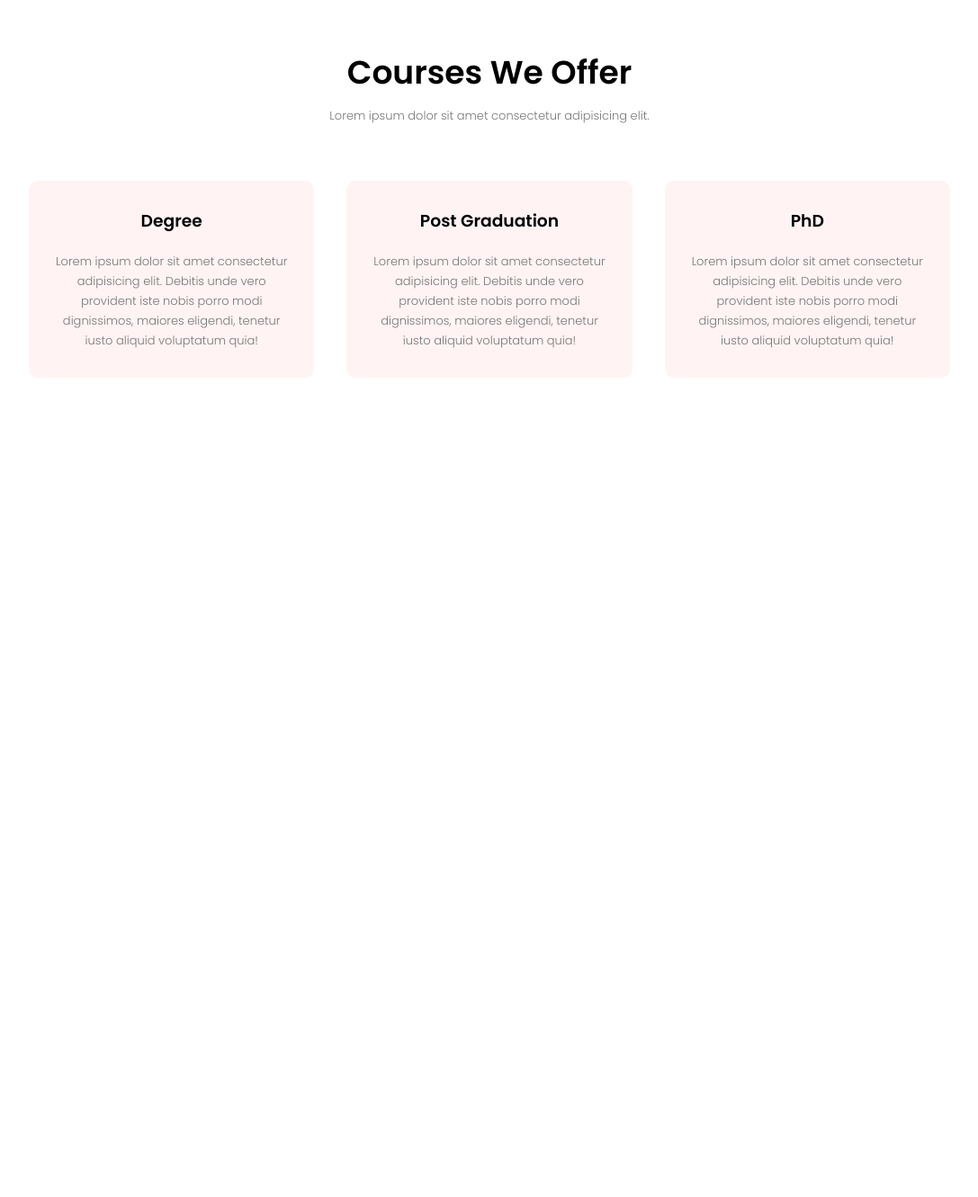
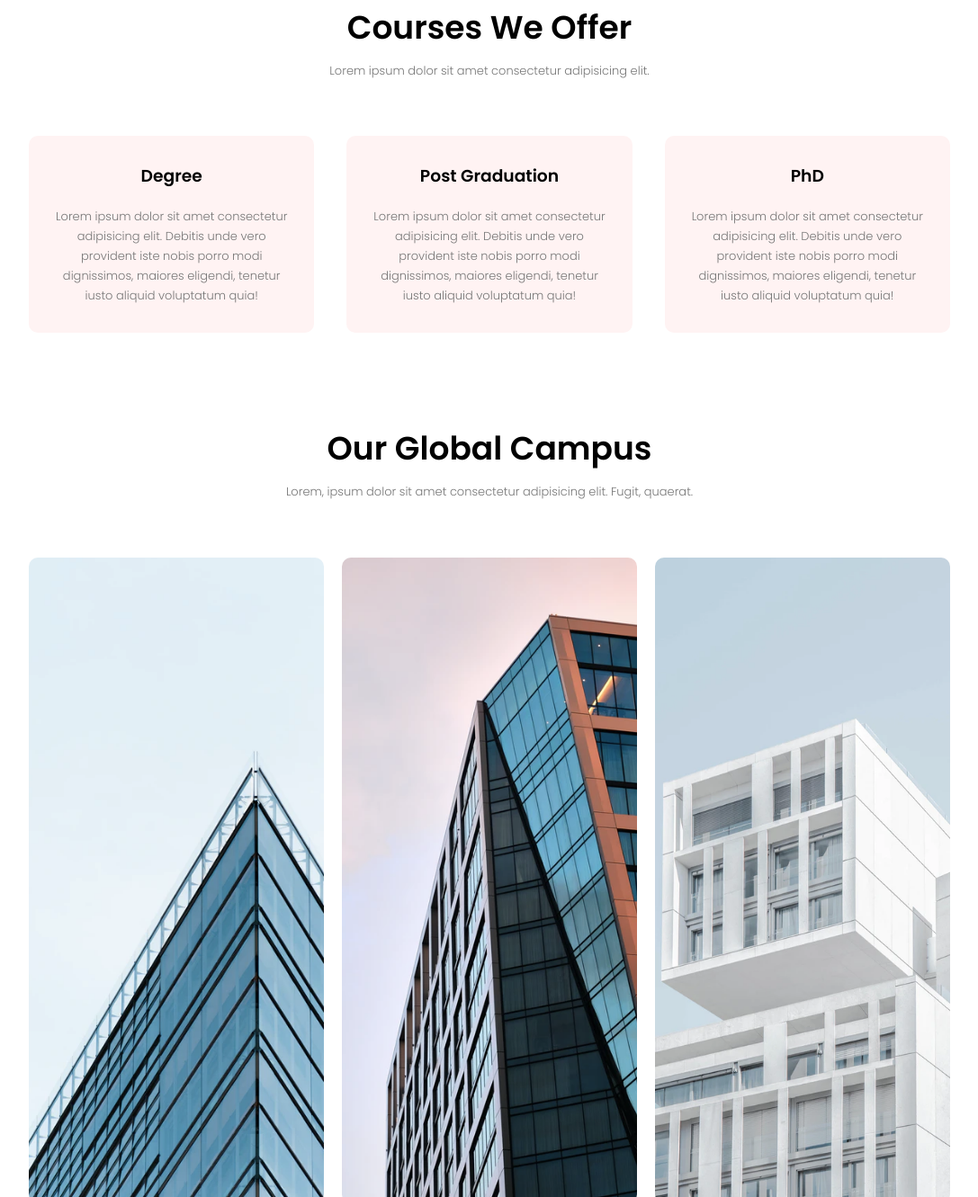
Before and after one commit to makwanaraj/eduford-university, a plain HTML site: page index.html in a window 1280 px wide. Shown: the part 847-2178 px from the top of the page at 90% size, without its empty margins (96-1183 px from the left). Before the commit the page ends 1318 px from the top, so only its background shows below. Drawn offline with Linux system fonts and the light colour scheme.

Commit message:
Compus section added in homepage

```diff
--- a/index.html
+++ b/index.html
@@ -63,6 +63,42 @@
      </section>
     <!-- End Couurse -->
 
+    <!-- campus -->
+    <section class="campus">
+      <h1>Our Global Campus</h1>
+      <p>Lorem, ipsum dolor sit amet consectetur adipisicing elit. Fugit, quaerat.</p>
+
+      <div class="row">
+        <div class="campus-col">
+          <img src="images/london.png" >
+          <div class="layer">
+            <h3>
+              NOIDA
+            </h3>
+          </div>
+        </div>
+
+        <div class="campus-col">
+          <img src="images/newyork.png" >
+          <div class="layer">
+            <h3>
+              MUMBAI
+            </h3>
+          </div>
+        </div>
+
+        <div class="campus-col">
+          <img src="images/washington.png" >
+          <div class="layer">
+            <h3>
+              SURAT
+            </h3>
+          </div>
+        </div>
+      </div>
+    </section>
+    <!-- end campus -->
+
 
 <!-- Javascipt for toggle menu -->
 <script>
--- a/style.css
+++ b/style.css
@@ -135,15 +135,15 @@ nav .fa{
     width: 80%;
     margin:auto;
     text-align: center;
-    padding-top:100px;
+    padding-top:50px;
 }
 
-.course h1{
+.course h1, .campus h1{
     font-size: 36px;
     font-weight: 600;
 }
 
-.course p{
+.course p, .campus p{
     font-size: 13px;
     color:#777;
     font-weight: 300;
@@ -180,6 +180,59 @@ box-shadow: 0 0 20px 0px rgba(0,0,0,0.2);
 
 @media (max-width:700px){
     .row{
-        flex-direction: column;
+        flex-direction: column
+        ;
     }
 }
+
+
+/* campus styling */
+.campus{
+    width: 80%;
+    padding-top: 50px;
+    text-align: center;
+    margin: auto;
+}
+
+.campus-col{
+    flex-basis: 32%;
+    border-radius: 10px;
+    margin-bottom: 30px;
+    position: relative;
+    overflow: hidden;
+}
+
+.layer{
+    background:transparent;
+    height: 100%;
+    width: 100%;
+    position: absolute;
+    top: 0;
+    left: 0;
+    transition: 0.5s;
+}
+
+.campus-col .layer:hover{
+    background:rgba(226, 0, 0, 0.7);
+}
+
+.layer h3{
+    width: 100%;
+    font-weight:500;
+    color:#fff;
+    font-size:26px;
+    bottom: 0;
+    left: 50%;
+    transform: translateX(-50%);
+    position: absolute;
+    opacity: 0;
+    transition: 0.5s;
+}
+
+.layer:hover h3{
+
+    bottom: 43%;
+    opacity: 1;
+}
+
+/* campus stling end */
```
